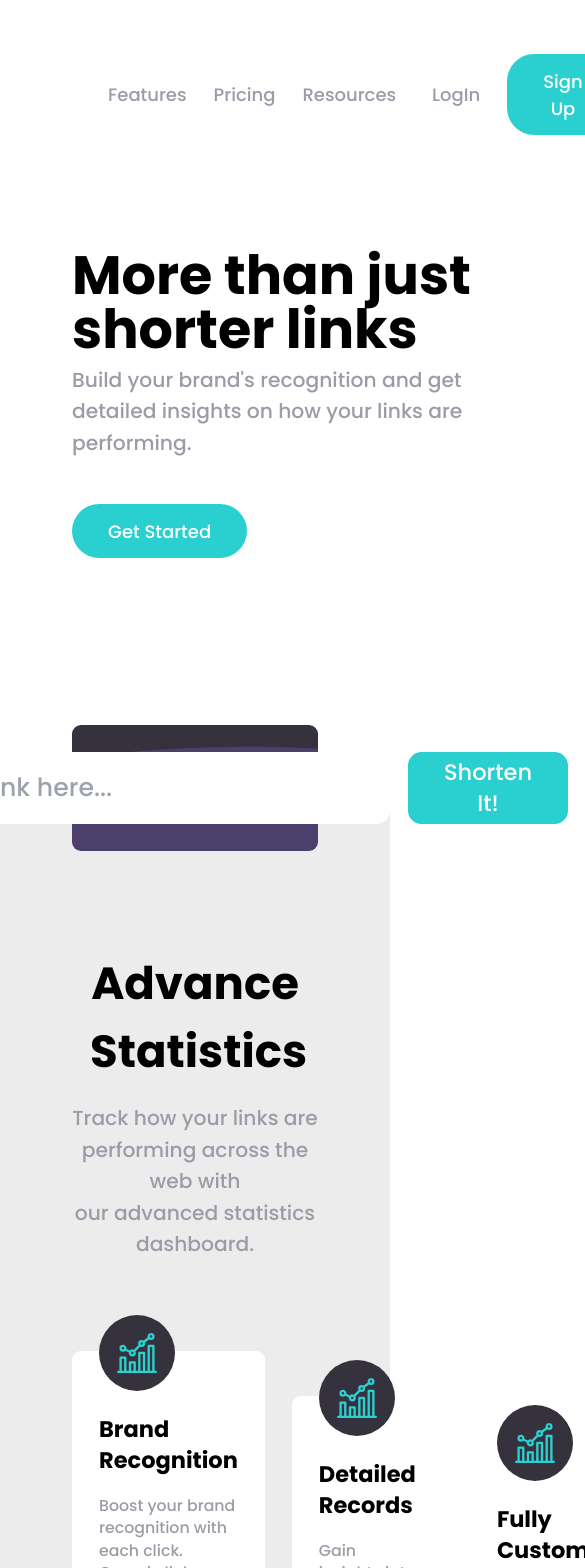
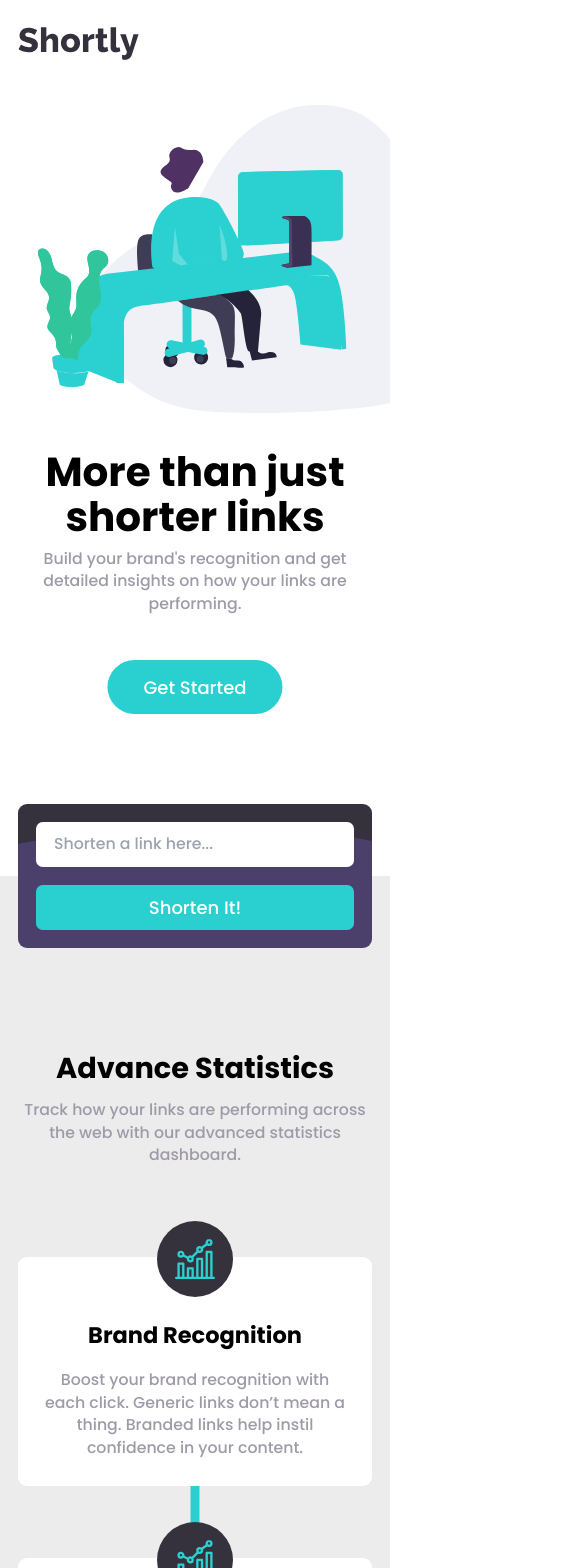
Before and after one commit to codesbyayush/Url-shortner, a React (Vite) app: page / in a window 390 px wide. Shown: the top 1568 px of the page, 585 px wide, since content can reach past the window. Built offline with nearby package versions, Linux system fonts and the light colour scheme.

Commit message:
mobile design added

```diff
--- a/src/App.jsx
+++ b/src/App.jsx
@@ -9,7 +9,9 @@ import Footer from './components/Footer'
 function App() {
 
   return (
-    <div className="pt-12 px-16 xl:px-24 overflow-visible">
+    <div className="lg:pt-12 lg:px-16 xl:px-24 lg:overflow-visible overflow-hidden
+
+    px-4 pt-6">
       <Navbar />
       <Heros />
 
--- a/src/components/Action.jsx
+++ b/src/components/Action.jsx
@@ -15,13 +15,17 @@ export default function Action({inputValue , setInputValue, shorten}) {
       id="links"
       value={inputValue}
       onChange={handleChange}
-      placeholder='Shorten a link here...' className='rounded-xl grow px-8 xl:text-[1.8rem]
-      text-[1.4rem]'/>
+      placeholder='Shorten a link here...' className='lg:rounded-xl grow lg:px-8 xl:text-[1.8rem]
+      lg:text-[1.4rem]
+
+      text-sm rounded-md px-4'/>
 
       <button
-      className='bg-primCyan rounded-xl text-white xl:px-12 hover:bg-opacity-50
+      className='bg-primCyan lg:rounded-xl text-white xl:px-12 hover:bg-opacity-50
 
-      px-8'
+      px-8
+
+      flex-grow-[.8] lg:flex-grow-0 rounded-md'
        onClick={shorten}
       >
          Shorten It!
--- a/src/components/Card.jsx
+++ b/src/components/Card.jsx
@@ -5,7 +5,8 @@ export default function Card({keyword , expand , src , top}) {
     <div className='bg-white xl:p-8 rounded-lg relative flex-1
     p-6'
     style={{ top: `${top}` }}>
-      <div className='absolute -top-8 bg-neuVeryDarkBlue rounded-[50%] p-4'>
+      <div className='absolute -top-8 bg-neuVeryDarkBlue rounded-[50%] p-4
+      left-1/2 -translate-x-2/4 lg:left-0 lg:translate-x-4 '>
       <img src={src} alt="" /></div>
       <h3 className='xl:text-2xl font-bold pb-4 pt-8
       text-xl'>{keyword}</h3>
--- a/src/components/Footer.jsx
+++ b/src/components/Footer.jsx
@@ -12,39 +12,46 @@ const comp = ["About", "Our Team", "Careers", "Contact"];
 
 export default function Footer() {
   return (
-    <div className="bg-neuVeryDarkViolet w-screen relative xl:right-24 xl:px-24 py-16 text-white flex justify-between
+    <div className="bg-neuVeryDarkViolet w-screen relative xl:right-24 xl:px-24 lg:py-16 text-white flex lg:justify-between
 
-    px-16 right-16">
+    lg:px-16 lg:right-16
 
-        <div className="">
+    flex-col lg:flex-row gap-8 text-center lg:gap-0 lg:text-left justify-center right-4 px-4 py-10
+
+    ">
+
+        <div className="self-center lg:self-auto">
       <Logo />
         </div>
 
+
+
       <div className="flex xl:gap-20
 
-      gap-10">
+      gap-10 flex-col lg:flex-row
+      ">
         <div>
-          <div className="mb-4">
+          <div className="lg:mb-4 mb-3">
             <button>Features</button>
           </div>
           <Helper btn={fet} />
         </div>
 
         <div>
-          <div className="mb-4">
+          <div className="lg:mb-4 mb-3">
             <button>Resources</button>
           </div>
           <Helper btn={res} />
         </div>
 
         <div>
-          <div className="mb-4">
+          <div className="lg:mb-4 mb-3">
             <button>Company</button>
           </div>
           <Helper btn={comp} />
         </div>
 
-        <div className="flex gap-4 self-start">
+        <div className="lg:flex gap-4 self-start hidden">
           <button>
             <Facebook />
           </button>
@@ -59,6 +66,24 @@ export default function Footer() {
           </button>
         </div>
       </div>
+
+      <div className="flex gap-4 lg:self-start lg:hidden self-center">
+          <button>
+            <Facebook />
+          </button>
+          <button>
+            <Twitter />
+          </button>
+          <button>
+            <Pinterest />
+          </button>
+          <button>
+            <Instagram />
+          </button>
+        </div>
+
+
+
     </div>
   );
 }
--- a/src/components/Helper.jsx
+++ b/src/components/Helper.jsx
@@ -4,7 +4,9 @@ export default function Helper({btn}) {
   return (
     <div className='flex flex-col items-start gap-2'>
       {btn.map((txt,i) =>{
-        return <button key={i} className='text-neuGrayishViolet hover:text-primCyan'>{txt}</button>
+        return <button key={i} className='text-neuGrayishViolet hover:text-primCyan self-center lg:self-auto
+
+        text-xs lg:text-base'>{txt}</button>
       })}
     </div>
   )
--- a/src/components/Heros.jsx
+++ b/src/components/Heros.jsx
@@ -1,27 +1,45 @@
 import React from 'react'
 import {ReactComponent as Illustration} from '../assets/illustration-working.svg'
+import {ReactComponent as IllustrationMobile} from '../assets/Untitled.svg'
 
 export default function Heros() {
   return (
     <main className='flex xl:pt-28 xl:pb-48
-    pt-10 pb-28'>
-      <div className='self-center w-min'>
+    pt-10 pb-28 lg:flex-row
+
+    flex-col-reverse'>
+      <div className='self-center lg:w-min w-full'>
         <h1 className='font-bold xl:text-7xl
 
-        text-5xl'>
+        text-5xl hidden lg:block'>
             More&nbsp;than&nbsp;just
             shorter&nbsp;links
         </h1>
+
+        <h1 className='lg:hidden font-bold text-4xl text-center'>
+            More than just
+            shorter links
+        </h1>
+
         <p className='xl:text-2xl text-neuGrayishViolet my-2
 
-        text-lg'>
+        lg:text-lg
+
+        text-center lg:text-left text-sm'>
             Build your brand's recognition and get detailed insights on how your links are performing.
         </p>
-        <button className='bg-primCyan py-3 px-8 rounded-3xl text-white my-8 hover:bg-opacity-50'>Get Started</button>
+
+        <button className='bg-primCyan py-3 px-8 rounded-3xl text-white my-8 hover:bg-opacity-50
+
+        relative left-1/2 -translate-x-1/2
+        '>Get Started</button>
       </div>
         <Illustration className='relative xl:left-24
 
-        left-16'/>
+        lg:left-16
+        lg:block hidden
+        '/>
+        <IllustrationMobile className='lg:hidden relative left-1/2 -translate-x-1/3 mb-8'/>
 
     </main>
   )
--- a/src/components/Navbar.jsx
+++ b/src/components/Navbar.jsx
@@ -6,12 +6,13 @@ export default function Navbar() {
     <div className='flex justify-between gap-8'>
       <Logo className="self-center"/>
             <div className='flex grow justify-between text-neuGrayishViolet'>
-        <div className='flex gap-6'>
+        <div className='lg:flex lg:gap-6 hidden'>
             <button className='hover:text-black'>Features</button>
             <button className='hover:text-black'>Pricing</button>
             <button className='hover:text-black'>Resources</button>
         </div>
-        <div className='flex gap-6 ml-8'>
+        <div className='lg:flex lg:gap-6 lg:ml-0
+        hidden'>
             <button className='hover:text-black'>LogIn</button>
             <button className='hover:bg-opacity-50 bg-primCyan py-3 px-8 rounded-3xl text-white'>Sign Up</button>
         </div>
--- a/src/components/Prevs.jsx
+++ b/src/components/Prevs.jsx
@@ -11,16 +11,24 @@ export default function Prevs({Links, ShortLinks}) {
   }
 
   return (
-    <div className="w-full bg-white bg-cover rounded-lg flex justify-between gap-4 xl:py-4 xl:px-16 xl:text-2xl
+    <div className="w-full bg-white bg-cover rounded-lg flex justify-between lg:gap-4 xl:py-4 xl:px-16 xl:text-2xl
     relative xl:-top-20 z-10
-    px-8 py-2 text-xl -top-14">
-      <h1 className='my-auto'>{Links}</h1>
-      <div className='flex'>
+    lg:px-8 py-2 lg:text-xl lg:-top-14
+
+    flex-col lg:flex-row text-sm -top-16 gap-2">
+      <h1 className='my-auto
+      mx-4 lg:mx-0'>{Links}</h1>
+      <hr className='lg:hidden'/>
+      <div className='flex
+
+      flex-col lg:flex-row gap-2 lg:gap-0'>
         <a className='text-primCyan mx-4 my-auto' href={ShortLinks}>{ShortLinks}</a>
-        <button onClick={copyLink} className={`hover:bg-opacity-50 bg-${bg} rounded-xl text-white xl:px-12 xl:py-4
+        <button onClick={copyLink} className={`hover:bg-opacity-50 bg-${bg} lg:rounded-xl text-white xl:px-12 xl:py-4
 
-        px-8 py-2`}>
-          {copy?"copied":"copy"}
+        px-8 py-2
+
+        mx-4 lg:mx-0 rounded-md`}>
+          {copy?"Copied":"Copy"}
           </button>
       </div>
     </div>
--- a/src/components/Stats.jsx
+++ b/src/components/Stats.jsx
@@ -62,12 +62,16 @@ export default function Stats() {
   return (
     <div className="bg-neuGray bg-opacity-30 w-screen relative xl:right-24 pb-44  xl:px-24
 
-    right-16 px-16">
+    lg:right-16 lg:px-16
+
+    right-4 px-4">
       <div
-        className="xl:h-40 w-full bg-action bg-cover bg-neuVeryDarkBlue rounded-lg flex place-content-center grid-flow-col gap-4 xl:py-11 xl:px-16 xl:text-2xl
+        className="xl:h-40 w-full bg-action bg-cover bg-neuVeryDarkBlue rounded-lg flex place-content-center gap-4 xl:py-11 xl:px-16 xl:text-2xl
     relative xl:-top-20 z-10
 
-    px-10 py-6 h-28 -top-14 text-xl"
+    lg:px-10 lg:py-6 lg:h-28 lg:-top-14 lg:text-xl lg:flex-row
+
+    flex-col px-4 py-4 h-32 -top-16"
       >
         <Action
           inputValue={inputValue}
@@ -85,16 +89,25 @@ export default function Stats() {
 
       <div className="text-center pt-0">
         <h2 className="font-bold xl:text-5xl xl:p-8
-        text-[2.5rem] p-4">Advance Statistics</h2>
+        lg:text-[2.5rem] lg:p-4
+
+        text-[1.6rem] p-2">Advance Statistics</h2>
         <p className="text-neuGrayishViolet xl:text-xl
-        text-lg">
+        lg:text-lg
+         text-sm">
           Track how your links are performing across the web with
-          <br /> our advanced statistics dashboard.
+          <br className="hidden lg:block"/> our advanced statistics dashboard.
         </p>
       </div>
       <div className="flex xl:gap-8 xl:pt-28 relative
-      pt-20 gap-6">
-        <div className="absolute h-3 bg-primCyan w-full rounded-xl top-2/3"></div>
+      pt-20 gap-6
+
+      flex-col lg:flex-row text-center lg:text-left
+      ">
+        <div className="absolute lg:h-3 bg-primCyan lg:w-full rounded-xl lg:top-2/3
+
+        h-full w-2 left-1/2 lg:left-0 -translate-x-2/4
+        lg:translate-x-0"></div>
 
         <Card keyword={keywords[0]} expand={expands[0]} src={imgs[0]} />
         <Card
--- a/src/components/SubFooter.jsx
+++ b/src/components/SubFooter.jsx
@@ -3,10 +3,17 @@ import React from 'react'
 export default function SubFooter() {
   return (
     <div className="bg-subFooter w-screen relative xl:right-24 xl:p-10 text-center bg-primDarkViolet
+    bg-cover
 
-    right-16 p-8">
-      <h1 className='text-4xl text-white font-bold'>Boost your links today</h1>
-      <button className='bg-primCyan py-3 px-8 rounded-3xl text-white mt-8 text-xl hover:bg-opacity-50'>Get Started</button>
+    lg:right-16 lg:p-8
+
+    right-4 px-4 py-16">
+      <h1 className='lg:text-4xl text-white font-bold
+
+      text-2xl'>Boost your links today</h1>
+      <button className='bg-primCyan py-3 px-8 rounded-3xl text-white lg:mt-8 lg:text-xl hover:bg-opacity-50
+
+      mt-4 text-md font-bold'>Get Started</button>
     </div>
   )
 }
--- a/tailwind.config.js
+++ b/tailwind.config.js
@@ -6,7 +6,8 @@ export default {
   ],
   theme: {
     screens: {
-      'xl' : "1180px"
+      'xl' : "1180px",
+      'lg' : "920px"
     },
     extend: {
       colors : {
```
Also changed, not shown: src/assets/Untitled.svg (added).
